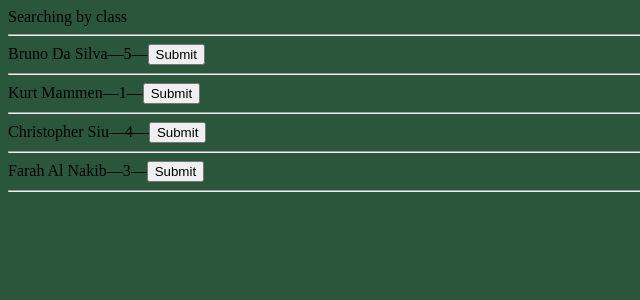
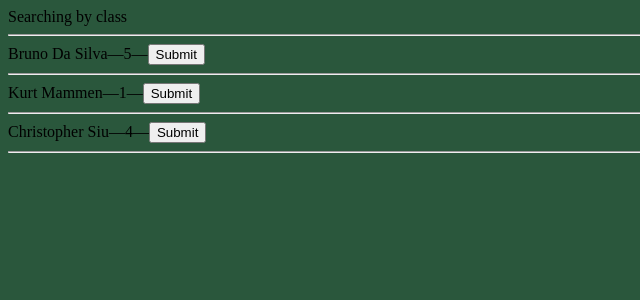
Before and after one commit to wes-curl/project_1, a React (Create React App) app in the folder frontend/: page /list in a window 1280 px wide. Shown: the top 300 px of the page, without its empty margins (0-640 px from the left). Built offline with nearby package versions, Linux system fonts and the light colour scheme.

Commit message:
Professor list linked

```diff
--- a/frontend/src/App.js
+++ b/frontend/src/App.js
@@ -7,6 +7,7 @@ import Review from "./Review";
 
 import {useState, useEffect} from 'react';
 import React from "react";
+import Component from 'react'
 
 import { BrowserRouter, Route, Switch } from 'react-router-dom';
 import { useParams } from "react-router-dom/cjs/react-router-dom.min";
@@ -19,12 +20,12 @@ function getProfessorsByName(name){
          new Professor("Bruno Da Silva", "CSC", true),
          new Professor("Kurt Mammen", "CSC", false),
          new Professor("Christopher Siu", "CSC", true),
-         new Professor("Farah Al Nakib", "HIST", true)
+         //new Professor("Farah Al Nakib", "HIST", true)
       ];
       response[0].avg_rating = 5.0;
       response[1].avg_rating = 1.0;
       response[2].avg_rating = 4.0;
-      response[3].avg_rating = 3.0;
+      //response[3].avg_rating = 3.0;
      return response;
   }
   catch (error) {
@@ -39,12 +40,12 @@ function getProfessorsByClass(className){
          new Professor("Bruno Da Silva", "CSC", true),
          new Professor("Kurt Mammen", "CSC", false),
          new Professor("Christopher Siu", "CSC", true),
-         new Professor("Farah Al Nakib", "HIST", true)
+         //new Professor("Farah Al Nakib", "HIST", true)
       ];
       response[0].avg_rating = 5.0;
       response[1].avg_rating = 1.0;
       response[2].avg_rating = 4.0;
-      response[3].avg_rating = 3.0;
+      //response[3].avg_rating = 3.0;
       return response;
    }
    catch (error) {
@@ -55,7 +56,7 @@ function getProfessorsByClass(className){
 
 function getProfessors(type, data){
    var output;
-   if(type == "byClass"){
+   if(type == "class"){
       output = getProfessorsByClass(data);
    } else {
       output = getProfessorsByName(data);
@@ -92,6 +93,12 @@ class App extends React.Component{
       this.state = { searchBy: "class", data: ""};
    }
 
+   handleListClick(professor){
+      console.log(this.state);
+      this.setState({ data: professor}, () => {console.log(this.state);});
+
+   }
+
   render() {
      return (
         <div>
@@ -103,11 +110,11 @@ class App extends React.Component{
                     </Route>
 
                     <Route path='/list'>
-                       <ProfessorList searchBy={this.state.searchBy} profs={getProfessors(this.state.searchBy, this.state.data)}/>
+                       <ProfessorList searchBy={this.state.searchBy} onClick={this.handleListClick.bind(this)} profs={getProfessors(this.state.searchBy, this.state.data)}/>
                     </Route>
 
                     <Route path='/professor'>
-                       <ProfessorPage professor={getProfessor(this.state.data)} postAReview={postAReview}/>
+                       <ProfessorPage professor={this.state.data} postAReview={postAReview}/>
                     </Route>
                  </Switch>
            </main>
--- a/frontend/src/dataHeader.js
+++ b/frontend/src/dataHeader.js
@@ -10,7 +10,7 @@ function DataHeader(props){
             <ProfessorName name={props.professor.name}/>
             <ProfessorCourses courses={props.professor.courses}/>
             <ProfessorRating review={props.professor.avg_rating}/>
-            <SubmitRating professor={props.professor}/>
+            <SubmitRating professor={props.professor} postAReview={props.postAReview}/>
         </div>
     );
 }
--- a/frontend/src/professorHeader.js
+++ b/frontend/src/professorHeader.js
@@ -7,7 +7,7 @@ function ProfessorHeader(props){
             <div className='professorImageContainer'>
                 <img className='professorImage' src="https://buildyourspechere.com/wp-content/uploads/2020/10/placeholder-image-person-jpg.jpg" alt={props.professor.name} width="500" height="500"/>
             </div>
-            <DataHeader professor={props.professor}/>
+            <DataHeader professor={props.professor} postAReview={props.postAReview}/>
         </div>
     );
 }
--- a/frontend/src/professorList.js
+++ b/frontend/src/professorList.js
@@ -4,7 +4,6 @@ import ProfessorListElement from "./professorListElement.js";
 
 function ProfessorList(props) {
     var professors = props.profs;
-    console.log(professors);
     return (
         <div className="professorList">
             <div className="headerData">
@@ -12,7 +11,7 @@ function ProfessorList(props) {
                 <hr/>
             </div>
             <form>
-                {professors.map((prof) => <ProfessorListElement professor={prof} />)}
+                {professors.map((prof) => <ProfessorListElement onClick={props.onClick} professor={prof} />)}
             </form>
         </div>
     );
--- a/frontend/src/professorListElement.js
+++ b/frontend/src/professorListElement.js
@@ -1,5 +1,6 @@
 import React from "react";
 import Professor from "./Professor.js";
+import { Link } from 'react-router-dom';
 
 function ProfessorListElement(props) {
 
@@ -9,7 +10,9 @@ function ProfessorListElement(props) {
             —
             {props.professor.avg_rating}
             —
-            <input type="button" value="Submit" onClick={() => log(props.professor.name)} />
+            <Link to="/professor">
+            <input type="button" value="Submit" onClick={() => props.onClick(props.professor)} />
+            </Link>
             <hr/>
         </div>
     );
--- a/frontend/src/professorPage.js
+++ b/frontend/src/professorPage.js
@@ -12,24 +12,12 @@ import {
 import "./professorPageScripts.js";
 
 function ProfessorPage(props){
-
-    //temporary professor object:
-    var testProfessor = new Professor("Bruno da Silva", "CSC", true);
-    testProfessor.avg_rating = 4.0;
-    var TPCourses = [
-        new Course("CSC 307", null),
-        new Course("CSC 101", null),
-        new Course("CSC 357", null)
-    ]
-    testProfessor.courses = TPCourses;
-
+   var professor = props.professor;
     let { id } = useParams();
-
-    //var prof = getProfessorFrom(id);
 
     return(
         <react.Fragment>
-            <ProfessorHeader professor={testProfessor}/>
+            <ProfessorHeader professor={professor} postAReview={props.postAReview}/>
             <ProfessorReviewList />
         </react.Fragment>
     );
--- a/frontend/src/submitButton.js
+++ b/frontend/src/submitButton.js
@@ -3,7 +3,7 @@ import React from 'react';
 function SubmitButton(props){
     return(
         <div className="submitButton">
-            <input type="button" value="Submit Review"/>
+            <input type="button" value="Submit Review" onClick={props.postAReview}/>
         </div>
     );
 }
--- a/frontend/src/submitRating.js
+++ b/frontend/src/submitRating.js
@@ -15,7 +15,7 @@ function SubmitRating(props){
                 <YearEntry />
                 <RatingEntry />
                 <ReviewEntry />
-                <SubmitButton />
+                <SubmitButton postAReview={props.postAReview}/>
             </form>
         </div>
     );
```
